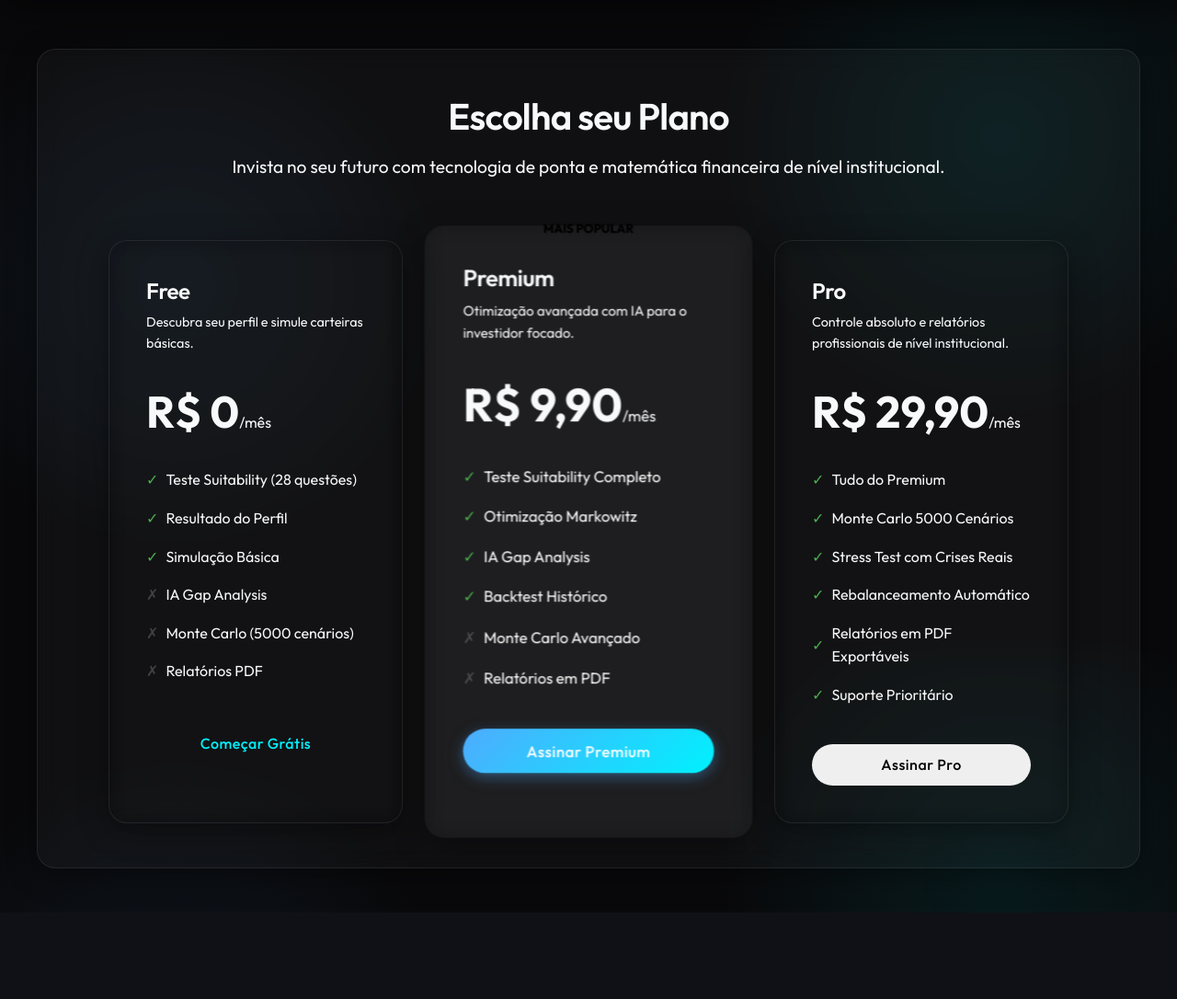
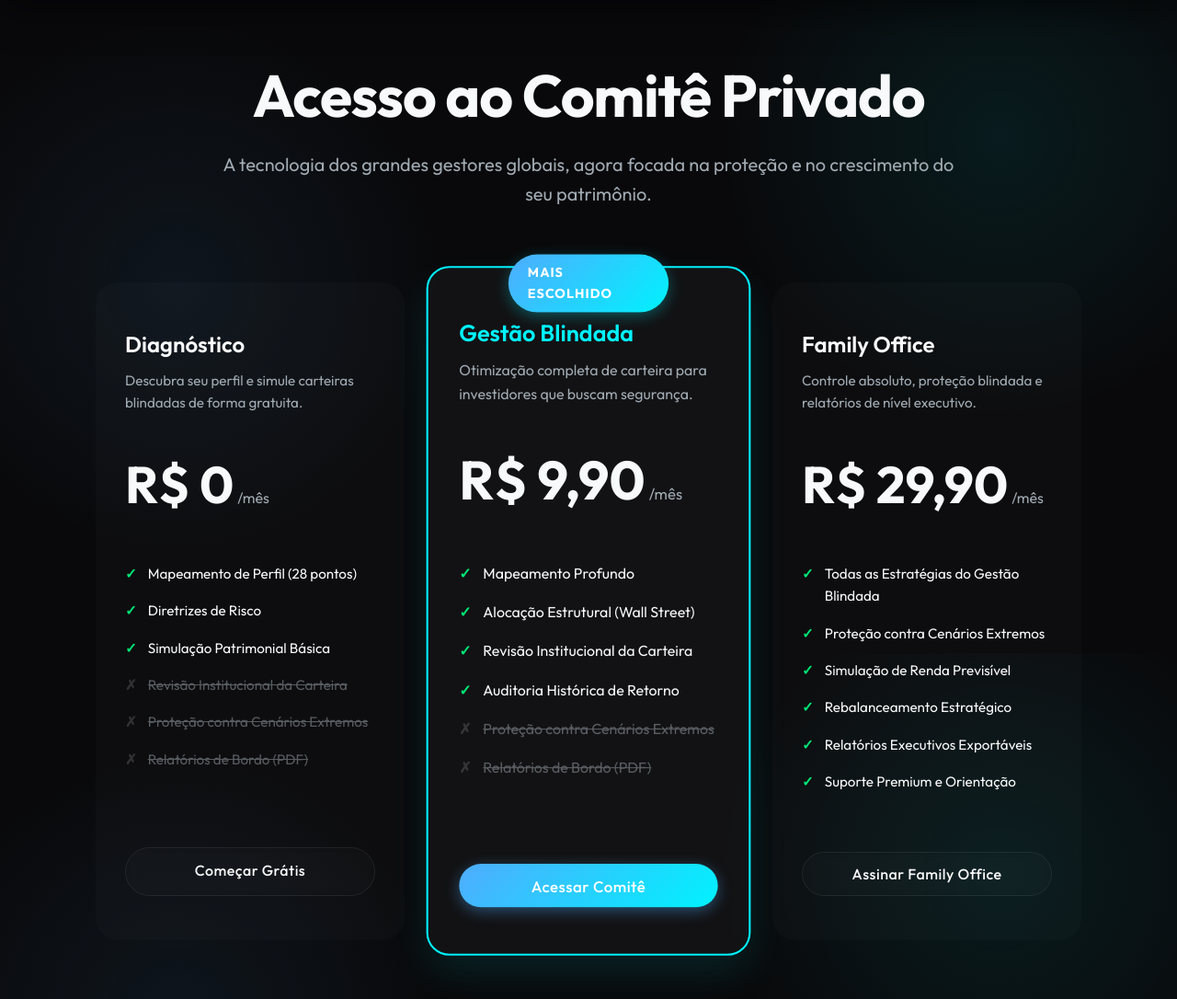
Before and after one commit to cleiltonrodriguesofc/proinvestai, a Python web app: template app/presentation/web/templates/pricing.html in a window 1280 px wide. Shown: the part 90-1176 px from the top of the page at 92% size. Before the commit the page ends 1078 px from the top, so only its background shows below. Run offline with Jinja, Linux system fonts and the light colour scheme; the template is opened without the code that fills it, so the values that code supplies are empty.

Commit message:
feat(ui): redesign pricing and quiz to institutional premium standard
Pricing: Overhauled cards, layout, and copy to emphasize 'Blindagem', 'Family Office', and 'Institutional Grade', abandoning cheap AI framing. Quiz: Created an immersive, Typeform-like survey with smooth radio cards and progress bars.

```diff
--- a/app/presentation/web/templates/pricing.html
+++ b/app/presentation/web/templates/pricing.html
@@ -1,71 +1,199 @@
 {% extends "base.html" %}
 
-{% block title %}Preços - ProInvestAI{% endblock %}
+{% block title %}Planos - ProInvestAI{% endblock %}
 
 {% block content %}
-<div class="glass-panel" style="max-width: 1200px; margin: 3rem auto; padding: 3rem 1rem; text-align: center;">
-    <h2 style="margin-bottom: 1rem; font-size: 2.5rem;">Escolha seu Plano</h2>
-    <p style="color: var(--text-muted); margin-bottom: 4rem; font-size: 1.2rem;">Invista no seu futuro com tecnologia de ponta e matemática financeira de nível institucional.</p>
+<style>
+    .pricing-header {
+        text-align: center;
+        max-width: 800px;
+        margin: 0 auto 5rem;
+        padding-top: 4rem;
+    }
 
-    <div style="display: flex; justify-content: center; gap: 2rem; flex-wrap: wrap;">
+    .pricing-header h2 {
+        font-size: clamp(2.5rem, 5vw, 4rem);
+        font-weight: 800;
+        margin-bottom: 1.5rem;
+        line-height: 1.1;
+    }
 
-        <!-- Free Tier -->
-        <div class="glass-panel" style="padding: 2.5rem; width: 320px; text-align: left; background: rgba(0,0,0,0.2);">
-            <h3 style="font-size: 1.5rem; margin-bottom: 0.5rem;">Free</h3>
-            <p style="color: var(--text-muted); font-size: 0.9rem; min-height: 40px;">Descubra seu perfil e simule carteiras básicas.</p>
-            <div style="font-size: 3rem; margin: 1.5rem 0; font-weight: bold;">R$ 0<span style="font-size: 1rem; color: var(--text-muted); font-weight: normal;">/mês</span></div>
+    .pricing-header p {
+        font-size: 1.25rem;
+        color: var(--text-secondary);
+    }
 
-            <ul style="list-style: none; padding: 0; margin-bottom: 2.5rem; color: var(--text-muted);">
-                <li style="margin-bottom: 1rem; display: flex; align-items: center; gap: 0.5rem;"><span style="color: #4CAF50;">✓</span> Teste Suitability (28 questões)</li>
-                <li style="margin-bottom: 1rem; display: flex; align-items: center; gap: 0.5rem;"><span style="color: #4CAF50;">✓</span> Resultado do Perfil</li>
-                <li style="margin-bottom: 1rem; display: flex; align-items: center; gap: 0.5rem;"><span style="color: #4CAF50;">✓</span> Simulação Básica</li>
-                <li style="margin-bottom: 1rem; display: flex; align-items: center; gap: 0.5rem;"><span style="color: rgba(255,255,255,0.2);">✗</span> IA Gap Analysis</li>
-                <li style="margin-bottom: 1rem; display: flex; align-items: center; gap: 0.5rem;"><span style="color: rgba(255,255,255,0.2);">✗</span> Monte Carlo (5000 cenários)</li>
-                <li style="margin-bottom: 1rem; display: flex; align-items: center; gap: 0.5rem;"><span style="color: rgba(255,255,255,0.2);">✗</span> Relatórios PDF</li>
+    .pricing-grid {
+        display: grid;
+        grid-template-columns: repeat(auto-fit, minmax(320px, 1fr));
+        gap: 2rem;
+        max-width: 1200px;
+        margin: 0 auto 4rem;
+        padding: 0 5%;
+        align-items: center;
+    }
+
+    .pricing-card {
+        background: rgba(255, 255, 255, 0.02);
+        border: 1px solid var(--border);
+        border-radius: 24px;
+        padding: 3rem 2rem;
+        position: relative;
+        transition: transform var(--transition-smooth), border-color var(--transition-fast);
+        display: flex;
+        flex-direction: column;
+        height: 100%;
+    }
+
+    .pricing-card.popular {
+        background: rgba(255, 255, 255, 0.04);
+        border: 2px solid var(--accent-primary);
+        transform: scale(1.05);
+        z-index: 2;
+        box-shadow: 0 20px 40px rgba(0, 242, 254, 0.1);
+    }
+
+    .pricing-badge {
+        position: absolute;
+        top: -14px;
+        left: 50%;
+        transform: translateX(-50%);
+        background: var(--accent-gradient);
+        color: white;
+        padding: 0.5rem 1.25rem;
+        border-radius: 100px;
+        font-size: 0.85rem;
+        font-weight: 700;
+        letter-spacing: 1px;
+        text-transform: uppercase;
+        box-shadow: 0 4px 15px rgba(0, 242, 254, 0.3);
+    }
+
+    .plan-name {
+        font-size: 1.5rem;
+        font-weight: 600;
+        margin-bottom: 0.5rem;
+    }
+
+    .plan-desc {
+        color: var(--text-secondary);
+        font-size: 0.95rem;
+        margin-bottom: 2rem;
+        min-height: 48px;
+    }
+
+    .plan-price {
+        font-size: 3.5rem;
+        font-weight: 800;
+        margin-bottom: 2.5rem;
+        display: flex;
+        align-items: baseline;
+        gap: 0.25rem;
+    }
+
+    .plan-price span {
+        font-size: 1rem;
+        font-weight: 400;
+        color: var(--text-secondary);
+    }
+
+    .plan-features {
+        list-style: none;
+        margin-bottom: 3rem;
+        flex-grow: 1;
+    }
+
+    .plan-features li {
+        display: flex;
+        align-items: flex-start;
+        gap: 0.75rem;
+        margin-bottom: 1rem;
+        color: var(--text-primary);
+        font-size: 0.95rem;
+    }
+
+    .feature-icon {
+        color: var(--success);
+        font-weight: bold;
+        flex-shrink: 0;
+    }
+
+    .feature-icon.missing {
+        color: rgba(255, 255, 255, 0.15);
+    }
+
+    .feature-text.missing {
+        color: var(--text-secondary);
+        text-decoration: line-through;
+        opacity: 0.5;
+    }
+
+    @media (max-width: 900px) {
+        .pricing-card.popular {
+            transform: scale(1);
+        }
+    }
+</style>
+
+<div class="pricing-header animate-fade-in">
+    <h2>Acesso ao <span class="gradient-text">Comitê Privado</span></h2>
+    <p>A tecnologia dos grandes gestores globais, agora focada na proteção e no crescimento do seu patrimônio.</p>
+</div>
+
+<div class="pricing-grid animate-fade-in" style="animation-delay: 0.1s;">
+    <!-- Starter Tier -->
+    <div class="pricing-card">
+        <div class="plan-name">Diagnóstico</div>
+        <div class="plan-desc">Descubra seu perfil e simule carteiras blindadas de forma gratuita.</div>
+        <div class="plan-price">R$ 0<span>/mês</span></div>
+
+        <ul class="plan-features">
+            <li><span class="feature-icon">✓</span> <span class="feature-text">Mapeamento de Perfil (28 pontos)</span></li>
+            <li><span class="feature-icon">✓</span> <span class="feature-text">Diretrizes de Risco</span></li>
+            <li><span class="feature-icon">✓</span> <span class="feature-text">Simulação Patrimonial Básica</span></li>
+            <li><span class="feature-icon missing">✗</span> <span class="feature-text missing">Revisão Institucional da Carteira</span></li>
+            <li><span class="feature-icon missing">✗</span> <span class="feature-text missing">Proteção contra Cenários Extremos</span></li>
+            <li><span class="feature-icon missing">✗</span> <span class="feature-text missing">Relatórios de Bordo (PDF)</span></li>
         </ul>
 
-            <a href="/register" class="btn btn-outline" style="width: 100%;">Começar Grátis</a>
+        <a href="/register" class="btn btn-secondary" style="width: 100%;">Começar Grátis</a>
     </div>
 
     <!-- Premium Tier -->
-        <div class="glass-panel" style="padding: 2.5rem; width: 340px; text-align: left; border: 2px solid var(--primary-color); position: relative; transform: scale(1.05); z-index: 10;">
-            <div style="position: absolute; top: -15px; left: 50%; transform: translateX(-50%); background: var(--primary-color); color: #000; padding: 0.5rem 1rem; border-radius: 20px; font-weight: bold; font-size: 0.8rem;">
-                MAIS POPULAR
-            </div>
-            <h3 style="font-size: 1.5rem; margin-bottom: 0.5rem; color: var(--primary-color);">Premium</h3>
-            <p style="color: var(--text-muted); font-size: 0.9rem; min-height: 40px;">Otimização avançada com IA para o investidor focado.</p>
-            <div style="font-size: 3rem; margin: 1.5rem 0; font-weight: bold;">R$ 9,90<span style="font-size: 1rem; color: var(--text-muted); font-weight: normal;">/mês</span></div>
+    <div class="pricing-card popular">
+        <div class="pricing-badge">Mais Escolhido</div>
+        <div class="plan-name" style="color: var(--accent-primary);">Gestão Blindada</div>
+        <div class="plan-desc">Otimização completa de carteira para investidores que buscam segurança.</div>
+        <div class="plan-price">R$ 9,90<span>/mês</span></div>
 
-            <ul style="list-style: none; padding: 0; margin-bottom: 2.5rem; color: white;">
-                <li style="margin-bottom: 1rem; display: flex; align-items: center; gap: 0.5rem;"><span style="color: #4CAF50;">✓</span> Teste Suitability Completo</li>
-                <li style="margin-bottom: 1rem; display: flex; align-items: center; gap: 0.5rem;"><span style="color: #4CAF50;">✓</span> Otimização Markowitz</li>
-                <li style="margin-bottom: 1rem; display: flex; align-items: center; gap: 0.5rem;"><span style="color: #4CAF50;">✓</span> IA Gap Analysis</li>
-                <li style="margin-bottom: 1rem; display: flex; align-items: center; gap: 0.5rem;"><span style="color: #4CAF50;">✓</span> Backtest Histórico</li>
-                <li style="margin-bottom: 1rem; display: flex; align-items: center; gap: 0.5rem; color: var(--text-muted);"><span style="color: rgba(255,255,255,0.2);">✗</span> Monte Carlo Avançado</li>
-                <li style="margin-bottom: 1rem; display: flex; align-items: center; gap: 0.5rem; color: var(--text-muted);"><span style="color: rgba(255,255,255,0.2);">✗</span> Relatórios em PDF</li>
+        <ul class="plan-features">
+            <li><span class="feature-icon">✓</span> <span class="feature-text">Mapeamento Profundo</span></li>
+            <li><span class="feature-icon">✓</span> <span class="feature-text">Alocação Estrutural (Wall Street)</span></li>
+            <li><span class="feature-icon">✓</span> <span class="feature-text">Revisão Institucional da Carteira</span></li>
+            <li><span class="feature-icon">✓</span> <span class="feature-text">Auditoria Histórica de Retorno</span></li>
+            <li><span class="feature-icon missing">✗</span> <span class="feature-text missing">Proteção contra Cenários Extremos</span></li>
+            <li><span class="feature-icon missing">✗</span> <span class="feature-text missing">Relatórios de Bordo (PDF)</span></li>
         </ul>
 
-            <button class="btn btn-primary" style="width: 100%;" onclick="alert('Integração com MercadoPago em breve!')">Assinar Premium</button>
+        <button class="btn btn-primary" style="width: 100%;" onclick="alert('Integração com MercadoPago em breve!')">Acessar Comitê</button>
     </div>
 
     <!-- Pro Tier -->
-        <div class="glass-panel" style="padding: 2.5rem; width: 320px; text-align: left; background: rgba(0,0,0,0.2);">
-            <h3 style="font-size: 1.5rem; margin-bottom: 0.5rem;">Pro</h3>
-            <p style="color: var(--text-muted); font-size: 0.9rem; min-height: 40px;">Controle absoluto e relatórios profissionais de nível institucional.</p>
-            <div style="font-size: 3rem; margin: 1.5rem 0; font-weight: bold;">R$ 29,90<span style="font-size: 1rem; color: var(--text-muted); font-weight: normal;">/mês</span></div>
+    <div class="pricing-card">
+        <div class="plan-name">Family Office</div>
+        <div class="plan-desc">Controle absoluto, proteção blindada e relatórios de nível executivo.</div>
+        <div class="plan-price">R$ 29,90<span>/mês</span></div>
 
-            <ul style="list-style: none; padding: 0; margin-bottom: 2.5rem; color: var(--text-muted);">
-                <li style="margin-bottom: 1rem; display: flex; align-items: center; gap: 0.5rem;"><span style="color: #4CAF50;">✓</span> Tudo do Premium</li>
-                <li style="margin-bottom: 1rem; display: flex; align-items: center; gap: 0.5rem;"><span style="color: #4CAF50;">✓</span> Monte Carlo 5000 Cenários</li>
-                <li style="margin-bottom: 1rem; display: flex; align-items: center; gap: 0.5rem;"><span style="color: #4CAF50;">✓</span> Stress Test com Crises Reais</li>
-                <li style="margin-bottom: 1rem; display: flex; align-items: center; gap: 0.5rem;"><span style="color: #4CAF50;">✓</span> Rebalanceamento Automático</li>
-                <li style="margin-bottom: 1rem; display: flex; align-items: center; gap: 0.5rem;"><span style="color: #4CAF50;">✓</span> Relatórios em PDF Exportáveis</li>
-                <li style="margin-bottom: 1rem; display: flex; align-items: center; gap: 0.5rem;"><span style="color: #4CAF50;">✓</span> Suporte Prioritário</li>
+        <ul class="plan-features">
+            <li><span class="feature-icon">✓</span> <span class="feature-text">Todas as Estratégias do Gestão Blindada</span></li>
+            <li><span class="feature-icon">✓</span> <span class="feature-text">Proteção contra Cenários Extremos</span></li>
+            <li><span class="feature-icon">✓</span> <span class="feature-text">Simulação de Renda Previsível</span></li>
+            <li><span class="feature-icon">✓</span> <span class="feature-text">Rebalanceamento Estratégico</span></li>
+            <li><span class="feature-icon">✓</span> <span class="feature-text">Relatórios Executivos Exportáveis</span></li>
+            <li><span class="feature-icon">✓</span> <span class="feature-text">Suporte Premium e Orientação</span></li>
         </ul>
 
-            <button class="btn btn-outline" style="width: 100%;" onclick="alert('Integração com MercadoPago em breve!')">Assinar Pro</button>
-        </div>
-
+        <button class="btn btn-secondary" style="width: 100%;" onclick="alert('Integração com MercadoPago em breve!')">Assinar Family Office</button>
     </div>
 </div>
 {% endblock %}
```
Also changed, not shown: app/presentation/web/templates/quiz.html (+176 -124 lines). Lines whose indentation alone changed are shown as unchanged.
